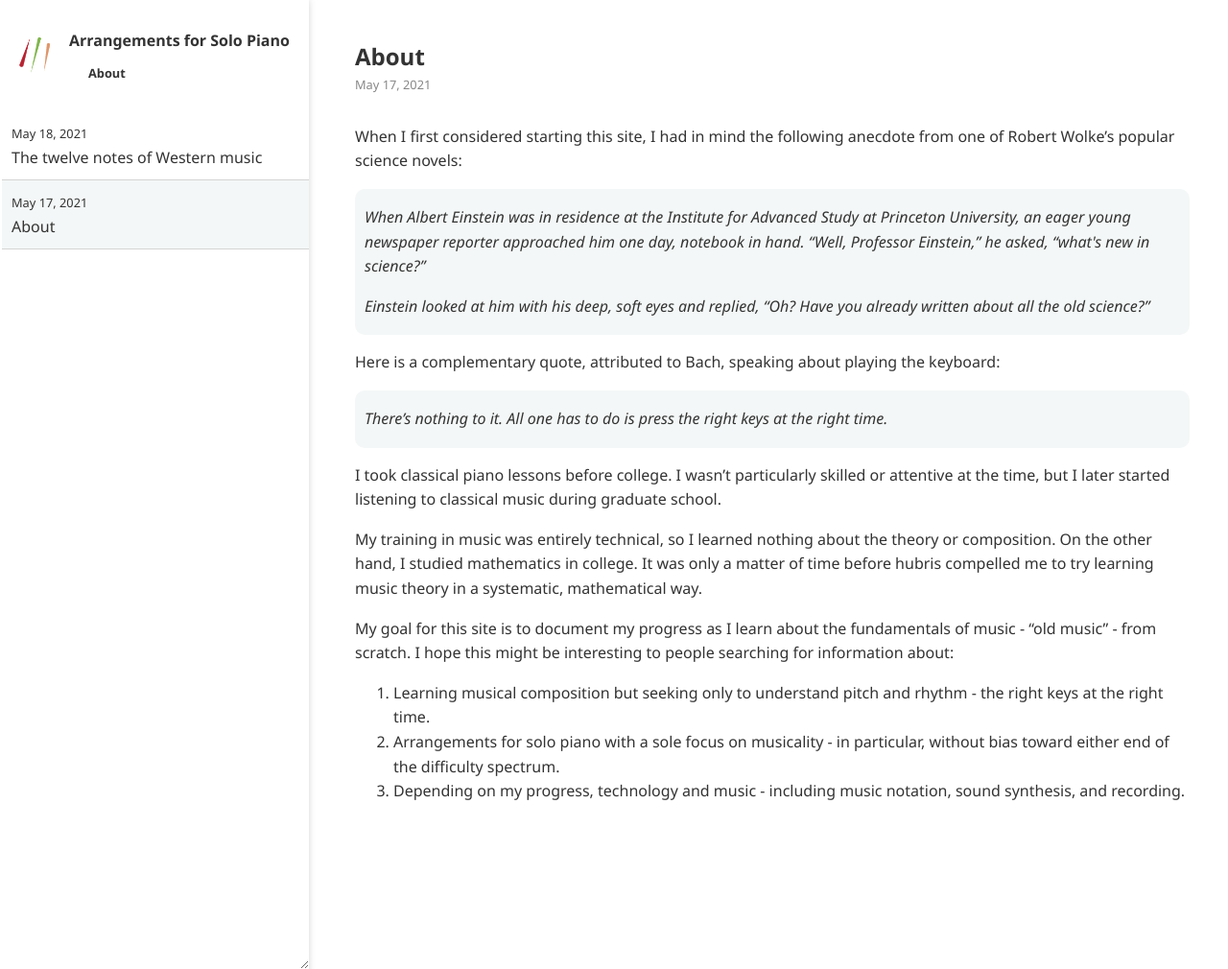
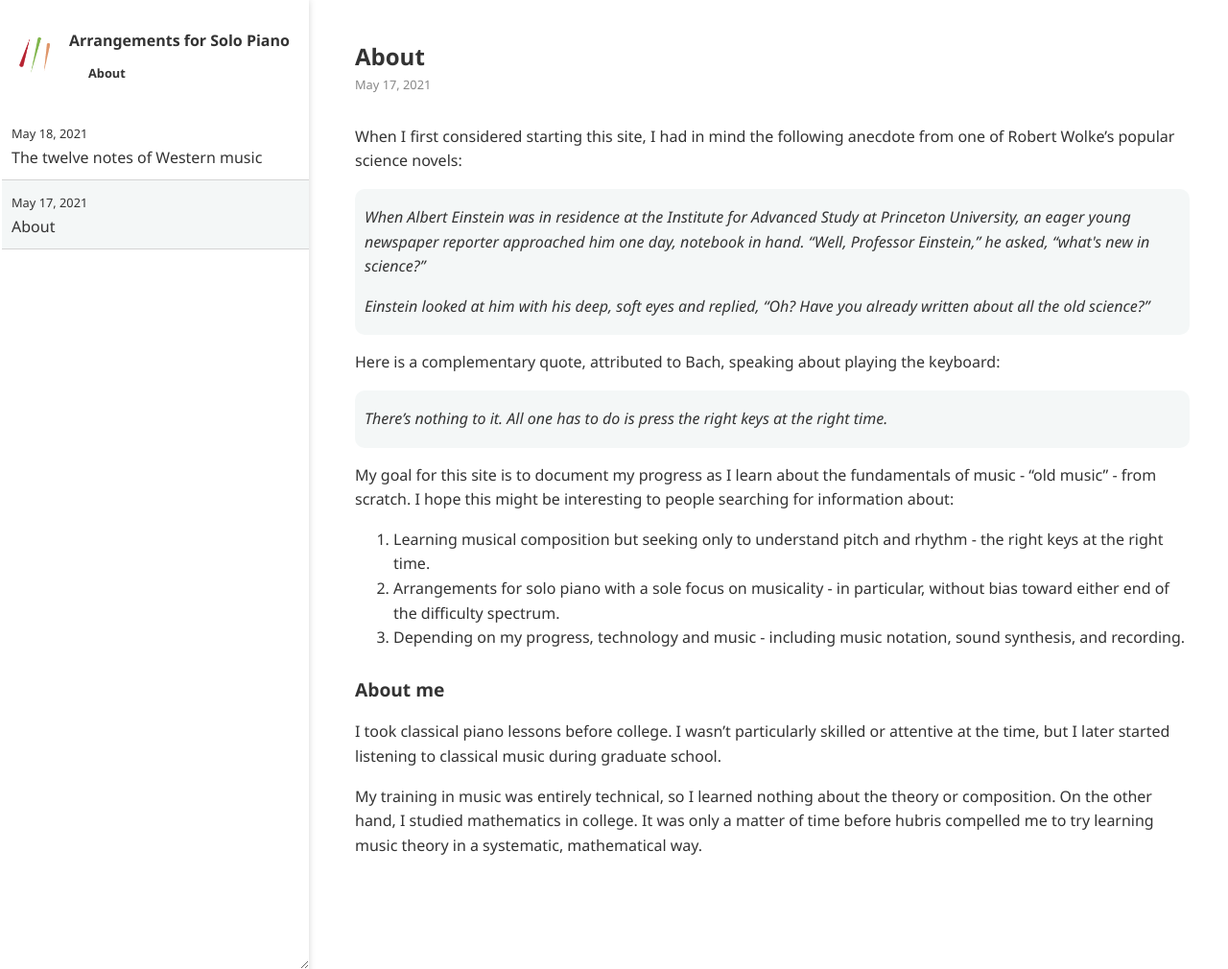
Before and after one commit to ansyblenetwork/arrpiano, a Jekyll site: the page built from _posts/2021-05-17-about.md, in a window 1280 px wide and 1010 px high. Shown: the whole window at 96% size. Built offline with Jekyll 4.4.1, drawn with Linux system fonts in a browser that asks for light colours.

Commit message:
Update 2021-05-17-about.md

```diff
--- a/_posts/2021-05-17-about.md
+++ b/_posts/2021-05-17-about.md
@@ -18,12 +18,14 @@ Here is a complementary quote, attributed to Bach, speaking about playing the ke
 <p>There’s nothing to it. All one has to do is press the right keys at the right time.</p>
 </div>
 
-I took classical piano lessons before college. I wasn't particularly skilled or attentive at the time, but I later started listening to classical music during graduate school.
-
-My training in music was entirely technical, so I learned nothing about the theory or composition. On the other hand, I studied mathematics in college. It was only a matter of time before hubris compelled me to try learning music theory in a systematic, mathematical way.
-
 My goal for this site is to document my progress as I learn about the fundamentals of music - "old music" - from scratch. I hope this might be interesting to people searching for information about:
 
 1. Learning musical composition but seeking only to understand pitch and rhythm - the right keys at the right time.
 2. Arrangements for solo piano with a sole focus on musicality - in particular, without bias toward either end of the difficulty spectrum.
 3. Depending on my progress, technology and music - including music notation, sound synthesis, and recording.
+
+### About me
+
+I took classical piano lessons before college. I wasn't particularly skilled or attentive at the time, but I later started listening to classical music during graduate school.
+
+My training in music was entirely technical, so I learned nothing about the theory or composition. On the other hand, I studied mathematics in college. It was only a matter of time before hubris compelled me to try learning music theory in a systematic, mathematical way.
```
